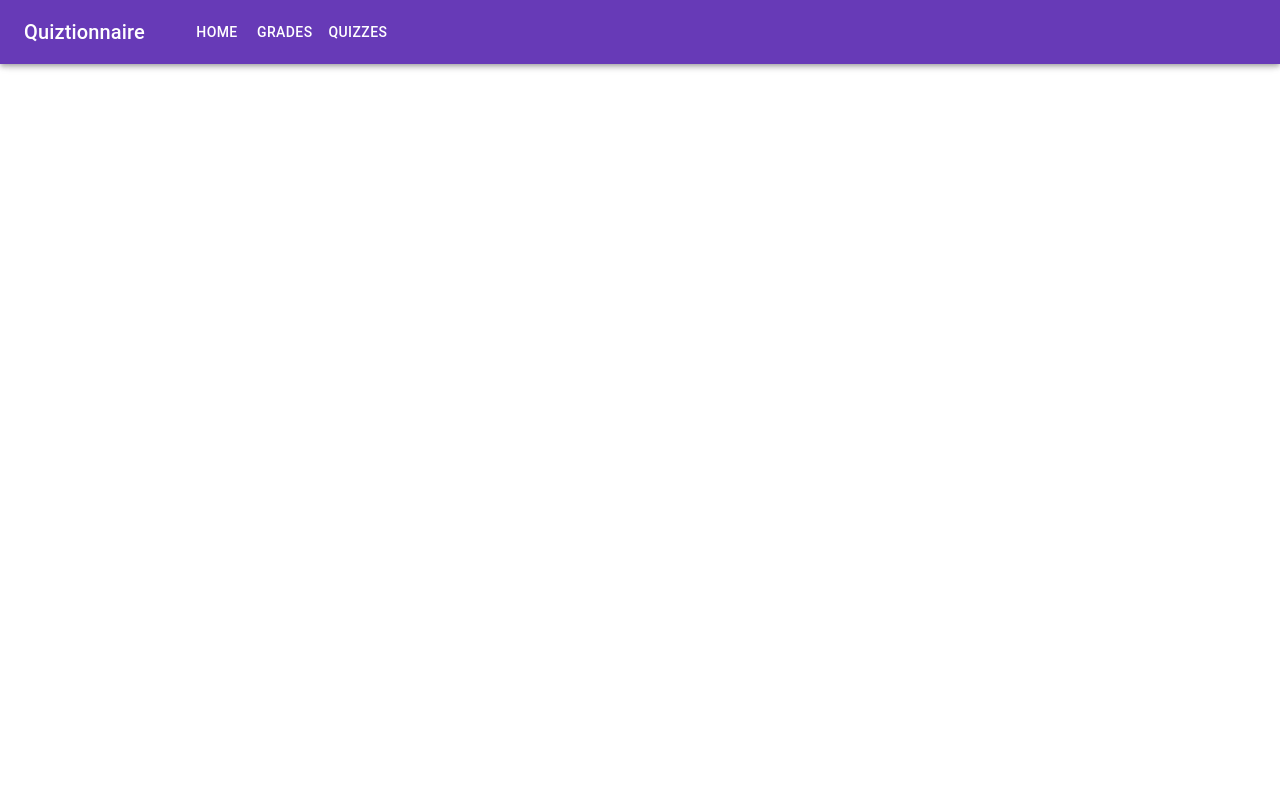
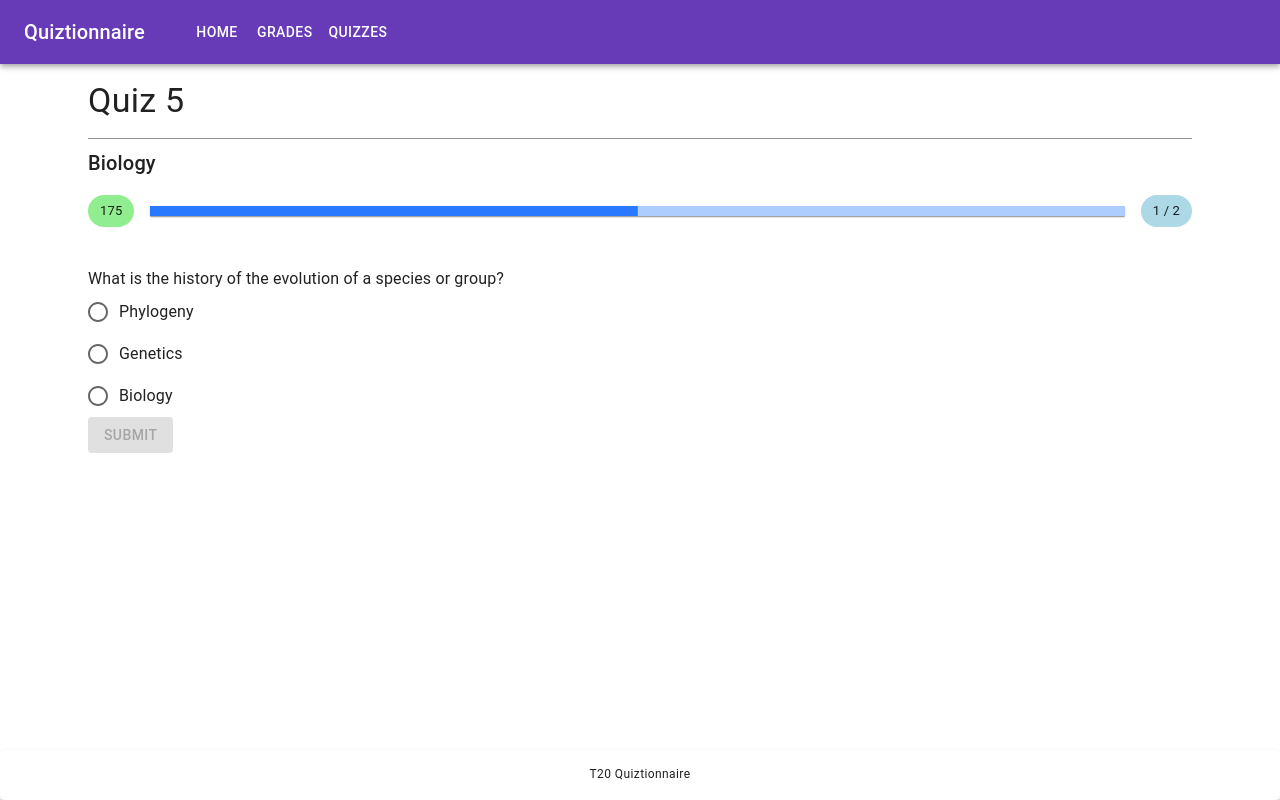
Before and after one commit to jamest11/comp3078_frontend, a React (Create React App) app: page / in a window 1280 px wide. Built offline with nearby package versions, Linux system fonts and the light colour scheme.

Commit message:
Implement basic multiple choice functionality

```diff
--- a/package.json
+++ b/package.json
@@ -26,7 +26,10 @@
     "extends": [
       "react-app",
       "react-app/jest"
-    ]
+    ],
+    "rules": {
+      "semi": 1
+    }
   },
   "browserslist": {
     "production": [
--- a/src/App.js
+++ b/src/App.js
@@ -10,14 +10,20 @@ import {
   ThemeProvider
 } from '@mui/material';
 import Layout, { theme } from './components/common/Layout';
+import { getQuiz } from './services/dummyApi';
+import Quiz from './components/pages/Quiz';
 
 
 function App() {
+
+  const quiz = getQuiz();
+  const course = 'Biology';
+
   return (
     <ThemeProvider theme={theme}>
       <CssBaseline />
       <Layout>
-
+        <Quiz quizData={quiz} course={course} />
       </Layout>
     </ThemeProvider>
   );
--- a/src/components/common/Layout.js
+++ b/src/components/common/Layout.js
@@ -1,4 +1,4 @@
-import { Box, Container } from '@mui/material';
+import { Box, Container, Paper, Typography } from '@mui/material';
 import NavBar from './NavBar';
 import { createTheme } from '@mui/material/styles';
 import { deepPurple, blue } from '@mui/material/colors';
@@ -18,6 +18,20 @@ const Layout = ({ children }) => {
       <Container component="main">
         { children }
       </Container>
+      <Paper sx={{ width: '100%', position: 'fixed', bottom: 0, height: 50 }}>
+        <Box
+          sx={{
+            flexGrow: 1,
+            justifyContent: "center",
+            alignItems: 'center',
+            display: "flex",
+            mb: 2,
+            height: 50
+          }}
+        >
+          <Typography variant="caption" sx={{ textAlign: 'center' }}>T20 Quiztionnaire</Typography>
+        </Box>
+      </Paper>
     </Box>
   );
 };
--- a/src/components/common/NavBar.js
+++ b/src/components/common/NavBar.js
@@ -3,7 +3,7 @@ import MenuIcon from '@mui/icons-material/Menu';
 
 const NavBar = () => {
   return (
-    <AppBar position="fixed">
+    <AppBar position="static">
       <Toolbar>
         <Typography variant="h6" component="div">
           Quiztionnaire
--- /dev/null
+++ b/src/components/common/QuizProgress.js
@@ -0,0 +1,15 @@
+import { LinearProgress } from '@mui/material';
+
+const QuizProgress = ({ length, progress }) => {
+
+  return (
+    <LinearProgress
+      variant="determinate"
+      value={ progress / length * 100 }
+      sx={{ height: 10, boxShadow: 1, flex: 1, mx: 2 }}
+      color="secondary"
+    />
+  );
+};
+
+export default QuizProgress;
--- /dev/null
+++ b/src/components/common/QuizQuestion.js
@@ -0,0 +1,38 @@
+import { Box, Button, FormControl, FormControlLabel, FormGroup, Radio, RadioGroup, Typography } from '@mui/material';
+import { useState } from 'react';
+
+const QuizQuestion = ({ data, callback }) => {
+  const [res, setRes] = useState('');
+  const [complete, setComplete] = useState(false);
+
+  const handleSubmit = () => {
+    callback(res);
+  };
+
+  const handleChange = (event) => {
+    setComplete(true);
+    setRes(event.target.value);
+  };
+
+  return (
+    <Box component="div" sx={{ mt: 5 }}>
+      <Typography variant="body">{data.q}</Typography>
+
+      <Box component="div">
+        <FormControl>
+          <RadioGroup>
+            {Object.entries(data.res).map(([key,val]) => (
+              <FormControlLabel key={key} value={key} control={<Radio />} label={val} onChange={handleChange} />
+            ))}
+          </RadioGroup>
+        </FormControl>
+        <FormGroup row>
+          <Button variant="contained" disabled={!complete} onClick={handleSubmit} color="success">Submit</Button>
+        </FormGroup>
+      </Box>
+
+    </Box>
+  );
+};
+
+export default QuizQuestion;
--- /dev/null
+++ b/src/components/pages/Quiz.js
@@ -0,0 +1,57 @@
+import { Box, Container, Typography, Divider, Chip } from '@mui/material';
+import QuizProgress from '../common/QuizProgress';
+import { useEffect, useState } from 'react';
+import QuizQuestion from '../common/QuizQuestion';
+
+const Quiz = ({ quizData, course }) => {
+  const questions = quizData.questions;
+  const responses = [];
+
+  const [currIndex, setCurrIndex] = useState(0);
+  const [currQuestion, setCurrQuestion] = useState(questions[currIndex]);
+  const [time, setTime] = useState(quizData.time);
+
+  useEffect(() => {
+    const timer = setInterval(() => {
+      setTime((time) => time - 1);
+    }, 1000);
+
+    return () => {
+      clearInterval(timer);
+    };
+  }, []);
+
+  const submitQuestion = (res) => {
+    responses.push(res);
+
+    if(currIndex === questions.length - 1) {
+
+    }
+    else {
+      setCurrQuestion(questions[currIndex + 1]);
+      setCurrIndex((currIndex) => currIndex + 1);
+    }
+  };
+
+  const submitQuiz = () => {
+
+  };
+
+  return (
+    <Container maxWidth="lg" sx={{ mt: 2 }}>
+      <Typography variant="h4">{quizData.title}</Typography>
+      <Divider sx={{ mt: 2, mb: 1, bgcolor: 'darkGray' }} />
+      <Typography variant="h6">{course}</Typography>
+
+      <Box component="div" sx={{ display: 'flex', flexDirection: 'row', width: 'auto', alignItems: 'center', mt: 2 }}>
+        <Chip label={time} sx={{ bgcolor: 'lightGreen' }} />
+        <QuizProgress progress={currIndex + 1} length={questions.length} />
+        <Chip label={`${currIndex + 1} / ${questions.length}`} sx={{ bgcolor: 'lightBlue' }} />
+      </Box>
+
+      <QuizQuestion data={currQuestion} callback={submitQuestion} />
+    </Container>
+  );
+};
+
+export default Quiz;
--- /dev/null
+++ b/src/services/dummyApi.js
@@ -0,0 +1,33 @@
+
+const quiz = {
+  title: 'Quiz 5',
+  time: '180',
+  questions: [
+    {
+      type: 'mc',
+      q: 'What is the history of the evolution of a species or group?',
+      res: {
+        r1: 'Phylogeny',
+        r2: 'Genetics',
+        r3: 'Biology'
+      },
+      a: 'r2'
+    },
+    {
+      type: 'mc',
+      q: 'What is capital of Canda?',
+      res: {
+        r1: 'Toronto',
+        r2: 'Ottawa',
+        r3: 'Montreal'
+      },
+      a: 'r2'
+    }
+  ]
+};
+
+const getQuiz = () => {
+  return quiz;
+};
+
+export { getQuiz }
```
Also changed, not shown: 1 other file (tests, documents, lock files or other folders).
